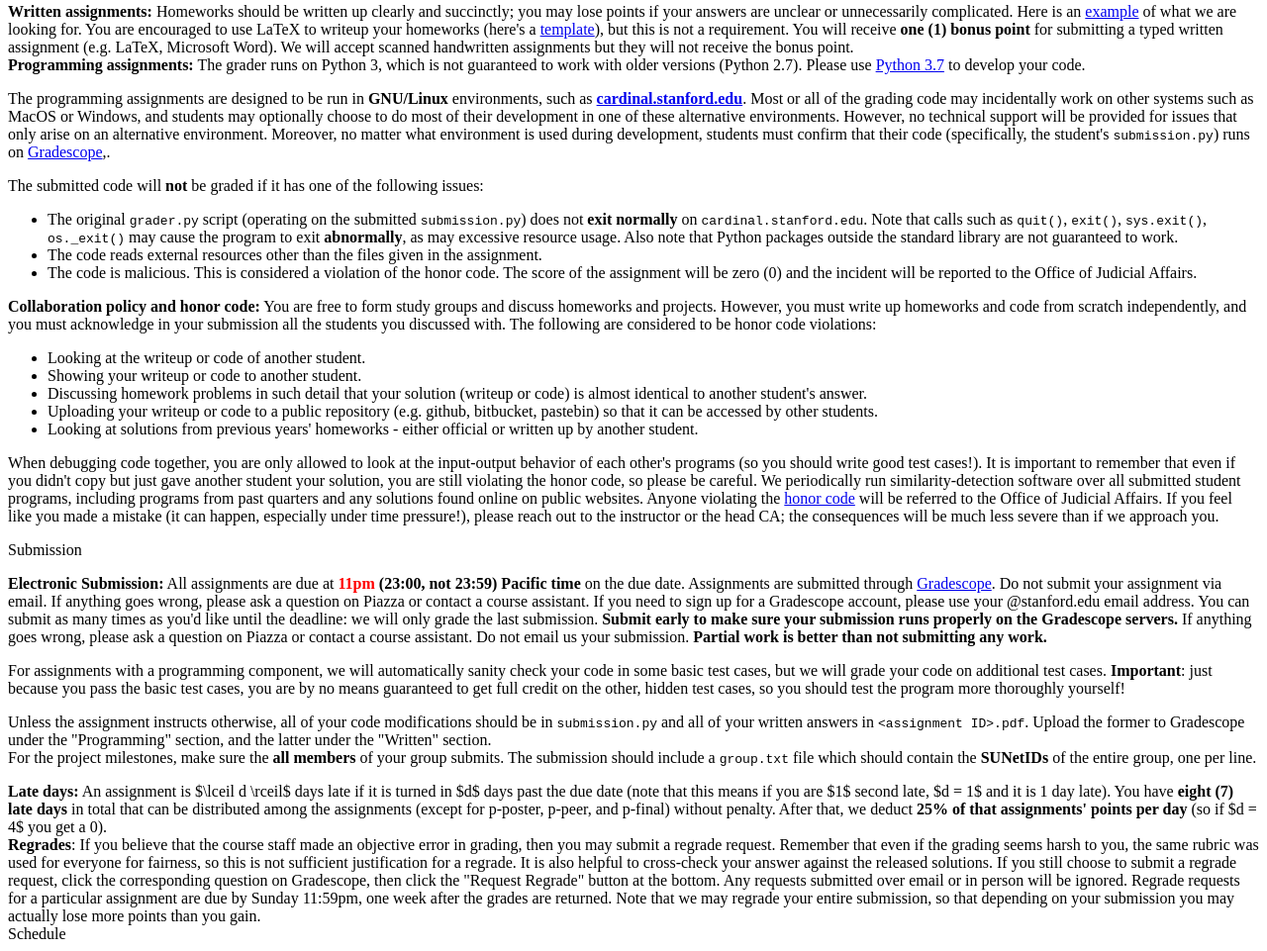
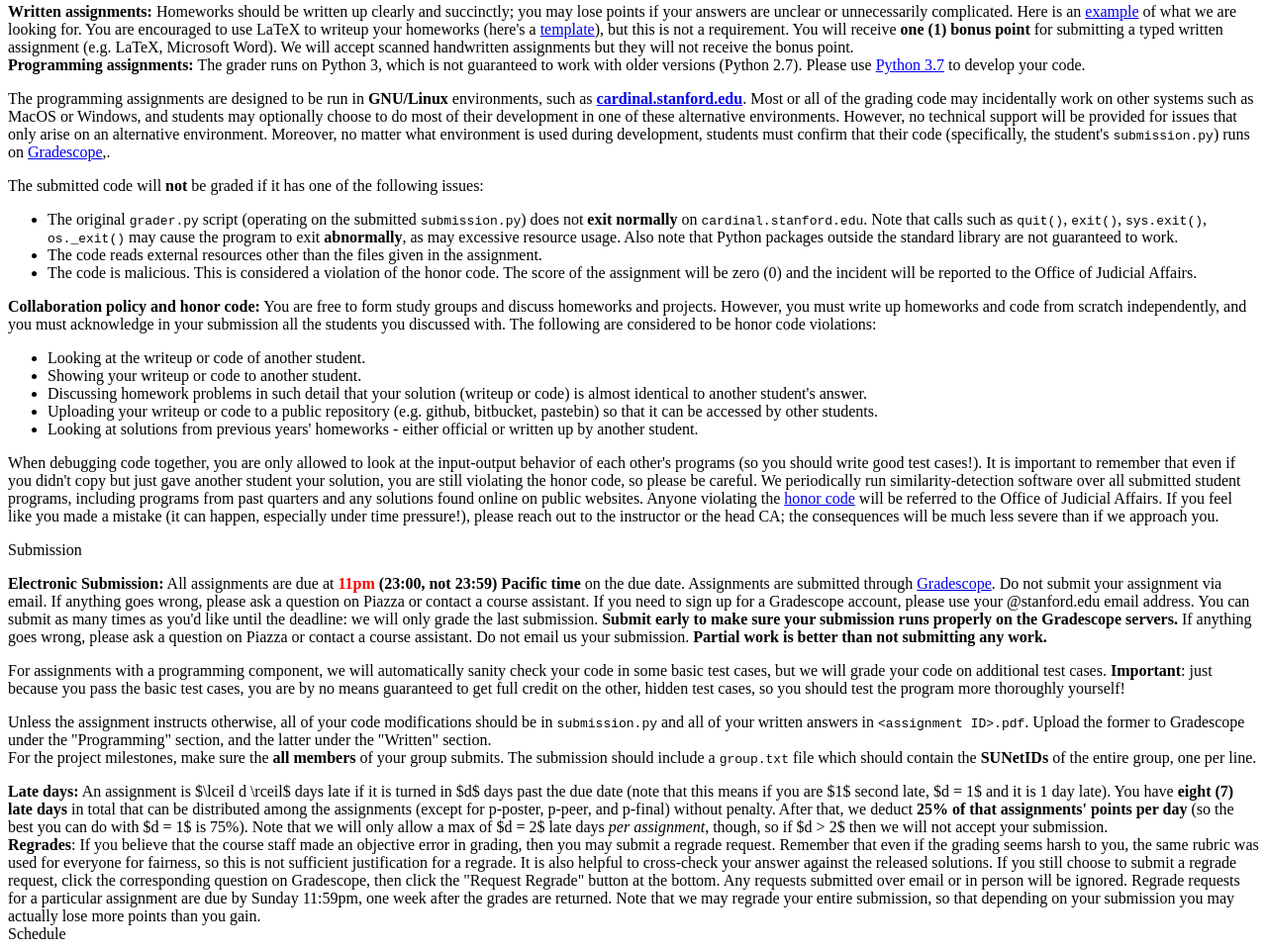
Before and after one commit to stanford-cs221/autumn2019, a plain HTML site: page index.html in a window 1280 px wide. Shown: the part 2295-3256 px from the top of the page at 99% size. Drawn offline with Linux system fonts and the light colour scheme; a script that the page names is missing.

Commit message:
late policy update

```diff
--- a/index.html
+++ b/index.html
@@ -428,7 +428,7 @@ border-radius: 100%;
     An assignment is $\lceil d \rceil$ days late if it is turned in $d$ days past the due date (note that this means if you are $1$ second late, $d = 1$ and it is 1 day late).
     You have <b>eight (7) late days</b>
     in total that can be distributed among the assignments (except for p-poster, p-peer, and p-final)
-    without penalty</b>. After that, we deduct <b>25% of that assignments' points per day</b> (so if $d = 4$ you get a 0).
+    without penalty</b>. After that, we deduct <b>25% of that assignments' points per day</b> (so the best you can do with $d = 1$ is 75%). Note that we will only allow a max of $d = 2$ late days <i>per assignment</i>, though, so if $d > 2$ then we will not accept your submission.
   </div>
 
   <div class="section"><b>Regrades</b>: If you believe that the course
```
